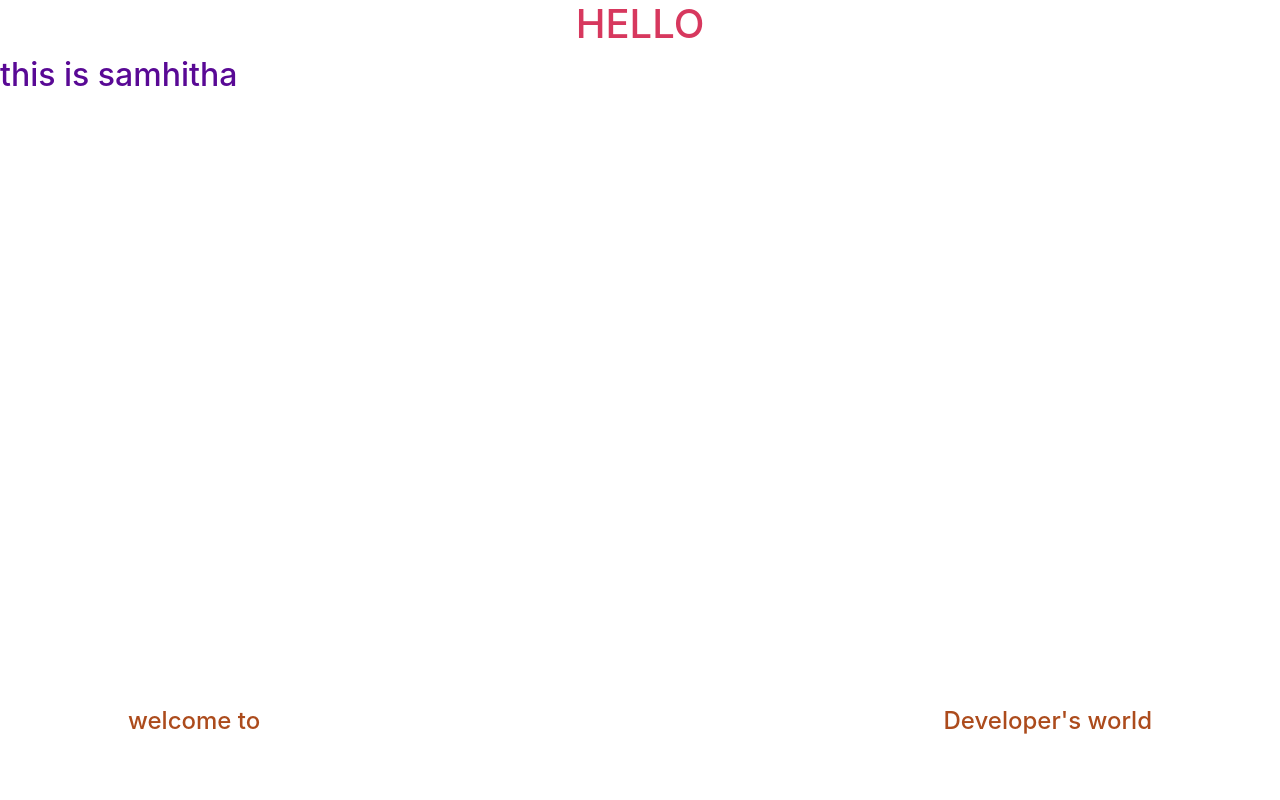
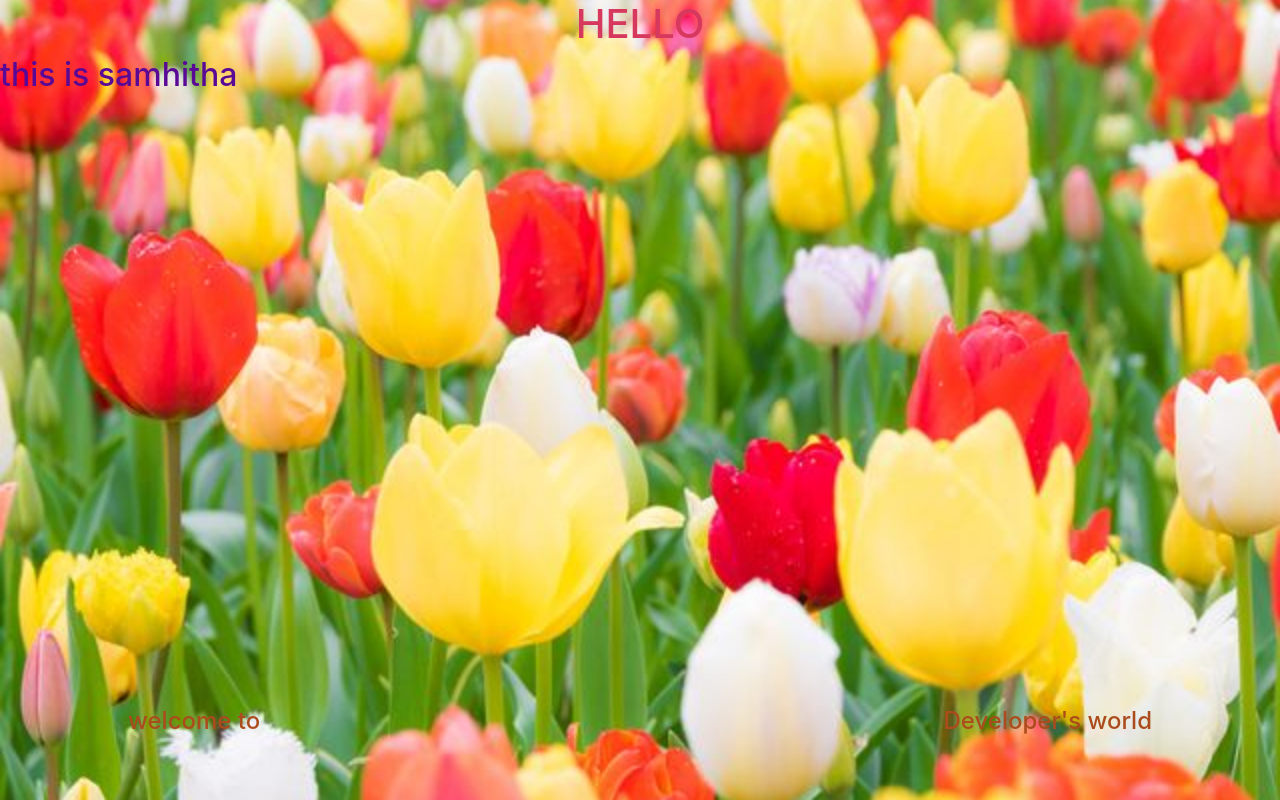
Before and after one commit to psammax/weblab_6, a plain HTML site: page index.htm in a window 1280 px wide. Drawn offline with nearby package versions, Linux system fonts and the light colour scheme.

Commit message:
Update styles.css

```diff
--- a/styles.css
+++ b/styles.css
@@ -1,5 +1,5 @@
 body{
-  background: url(tulips-virtual-background.jpg)  no-repeat center center fixed;
+  background: url(close-up-of-tulips-blooming-in-field-royalty-free-image-1584131616.jpg )  no-repeat center center fixed;
   -webkit-background-size: cover;
   -moz-background-size: cover;
   -o-background-size: cover;
```
